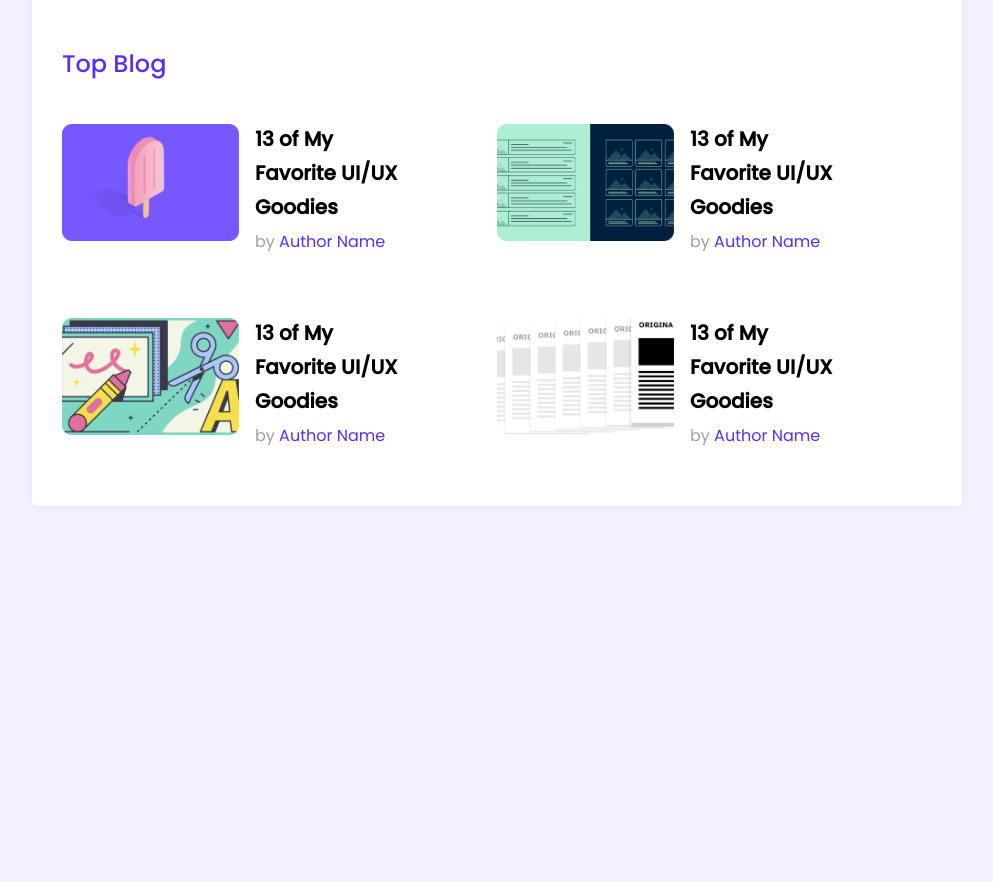
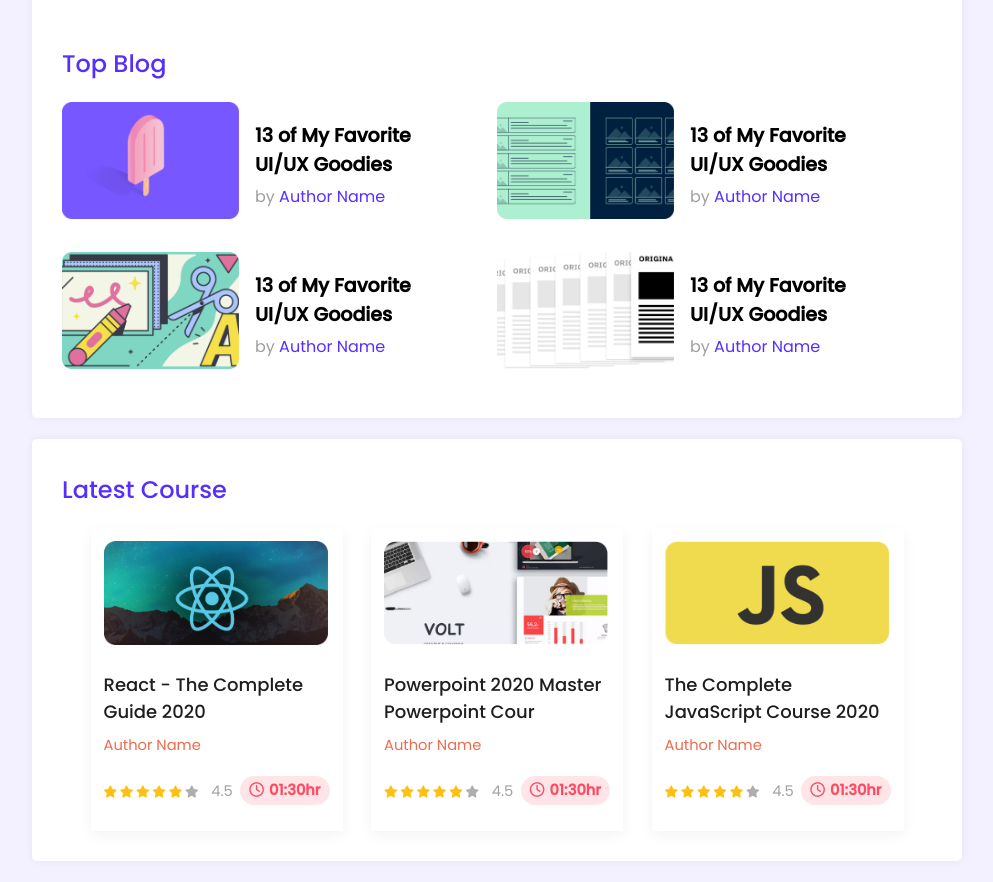
Before and after one commit to hasanulsakir/leader-board-html5css3, a plain HTML site: page index.html in a window 1280 px wide. Shown: the part 420-1302 px from the top of the page, without its empty margins (143-1136 px from the left). Before the commit the page ends 947 px from the top, so only its background shows below. Drawn offline with Linux system fonts and the light colour scheme.

Commit message:
motamoti hyche

```diff
--- a/asset/style/style.css
+++ b/asset/style/style.css
@@ -26,6 +26,15 @@ main {
     border-radius: 5px;
     box-shadow: #0000000f 0px 0px 8px 0px;
     margin-bottom: 21px;
+}
+
+img {
+    transition: transform 5s;
+}
+
+img:hover {
+    /* transform: scale(1.1); */
+    filter: saturate(0.5);
 }
 
 
@@ -112,8 +121,7 @@ hr {
 }
 
 .blog-title {
-    font-size: 20px;
-    line-height: 34px;
+    font-size: 19px;
     color: #000000;
     margin-bottom: 6px;
 }
@@ -133,12 +141,83 @@ hr {
 
 /* **********course Style******** */
 
-.course {
+.courses {
+    /* width: 252px; */
+    display: flex;
+    justify-content: space-evenly;
+    align-items: center;
+}
+
+.course-box {
     width: 252px;
-    background-color: #9F9F9F;
+    background-color: #fff;
+    box-shadow: 0px 5.34229px 13.3557px rgba(0, 0, 0, 0.05);
+    ;
+}
+
+.course-content {
+    padding: 13px;
 }
 
 .course-img img {
     width: 224px;
     height: 104px;
 }
+
+.course-title {
+    font-weight: 500;
+    font-size: 18px;
+    color: #1E1E1E;
+    margin-top: 19px;
+    margin-bottom: 7px;
+}
+
+.course-author {
+    font-size: 14.6913px;
+    line-height: 17px;
+    color: #ED6B4F;
+    text-decoration: none;
+}
+
+.course-info {
+    display: flex;
+    justify-content: space-between;
+    align-items: center;
+    margin-top: 19px;
+    padding-bottom: 13px;
+}
+
+.starmark {
+    color: #FFC014;
+}
+
+.fa-star {
+    width: 12px;
+    font-size: 12px;
+}
+
+.unstar {
+    color: #AEAEAE;
+    margin-right: 10px;
+}
+
+.course-info>div>span {
+    font-size: 14.6913px;
+    color: #A2A2A2;
+}
+
+.duration {
+    background: #FFE4E8;
+    color: #FF4A60;
+    border-radius: 14.6913px;
+    padding: 4px 9px;
+    justify-content: center;
+    display: flex;
+    align-items: center;
+    font-weight: 600;
+    font-size: 14.6913px;
+}
+
+.duration i {
+    margin-right: 5px;
+}
--- a/index.html
+++ b/index.html
@@ -6,6 +6,7 @@
     <meta http-equiv="X-UA-Compatible" content="IE=edge">
     <meta name="viewport" content="width=device-width, initial-scale=1.0">
     <link rel="stylesheet" href="asset/style/style.css">
+    <script src="https://kit.fontawesome.com/bc4cd74418.js" crossorigin="anonymous"></script>
     <title>Leader Board</title>
 </head>
 
@@ -108,37 +109,103 @@
         <!-- ######### Course Area Start######### -->
 
 
-        <!-- <section class="container">
+        <section class="container">
+
+            <h2 class="section-title">Latest Course</h2>
             <div class="courses">
-                <h2 class="section-title">Latest Course</h2>
 
-                <div class="course">
-                    <div class="course-box">
+                <div class="course-box">
+                    <div class="course-content">
                         <div class="course-img">
                             <img src="asset/images/courses/course-1.png" alt="">
                         </div>
-                        <div class="course-info">
-                            <h3 class="course-title">13 of My Favorite UI/UX Goodies</h3>
+                        <div class="course-detail">
+                            <h3 class="course-title">React - The Complete Guide 2020</h3>
                             <a href="#" class="course-author">Author Name</a>
+
+
+
+                            <div class="course-info">
+                                <div>
+                                    <i class="fas fa-star starmark"></i>
+                                    <i class="fas fa-star starmark"></i>
+                                    <i class="fas fa-star starmark"></i>
+                                    <i class="fas fa-star starmark"></i>
+                                    <i class="fas fa-star starmark"></i>
+                                    <i class="fas fa-star unstar"></i>
+                                    <span>4.5</span>
+                                </div>
+                                <div class="duration">
+                                    <i class="far fa-clock"></i> 01:30hr
+                                </div>
+                            </div>
                         </div>
-                        <div class="course-footer">
-                            <img src="asset/images/icons/star.png" alt="" class="star">
-                            <span></span>
-                            <div class="clock">
-                                <img src="asset/images/icons/clock.png" alt="">
-                                <span>01:20hr</span>
-                            </div>
 
-                        </div>
                     </div>
                 </div>
 
-            </div>
+                <div class="course-box">
+                    <div class="course-content">
+                        <div class="course-img">
+                            <img src="asset/images/courses/course-2.png" alt="">
+                        </div>
+                        <div class="course-detail">
+                            <h3 class="course-title">Powerpoint 2020 Master Powerpoint Cour </h3>
+                            <a href="#" class="course-author">Author Name</a>
 
 
 
+                            <div class="course-info">
+                                <div>
+                                    <i class="fas fa-star starmark"></i>
+                                    <i class="fas fa-star starmark"></i>
+                                    <i class="fas fa-star starmark"></i>
+                                    <i class="fas fa-star starmark"></i>
+                                    <i class="fas fa-star starmark"></i>
+                                    <i class="fas fa-star unstar"></i>
+                                    <span>4.5</span>
+                                </div>
+                                <div class="duration">
+                                    <i class="far fa-clock"></i> 01:30hr
+                                </div>
+                            </div>
+                        </div>
 
-        </section> -->
+                    </div>
+                </div>
+
+                <div class="course-box">
+                    <div class="course-content">
+                        <div class="course-img">
+                            <img src="asset/images/courses/course-3.png" alt="">
+                        </div>
+                        <div class="course-detail">
+                            <h3 class="course-title">The Complete JavaScript Course 2020</h3>
+                            <a href="#" class="course-author">Author Name</a>
+
+
+
+                            <div class="course-info">
+                                <div>
+                                    <i class="fas fa-star starmark"></i>
+                                    <i class="fas fa-star starmark"></i>
+                                    <i class="fas fa-star starmark"></i>
+                                    <i class="fas fa-star starmark"></i>
+                                    <i class="fas fa-star starmark"></i>
+                                    <i class="fas fa-star unstar"></i>
+                                    <span>4.5</span>
+                                </div>
+                                <div class="duration">
+                                    <i class="far fa-clock"></i> 01:30hr
+                                </div>
+                            </div>
+                        </div>
+
+                    </div>
+                </div>
+            </div>
+
+        </section>
 
 
         <!-- ######### Course Area End######### -->
```
